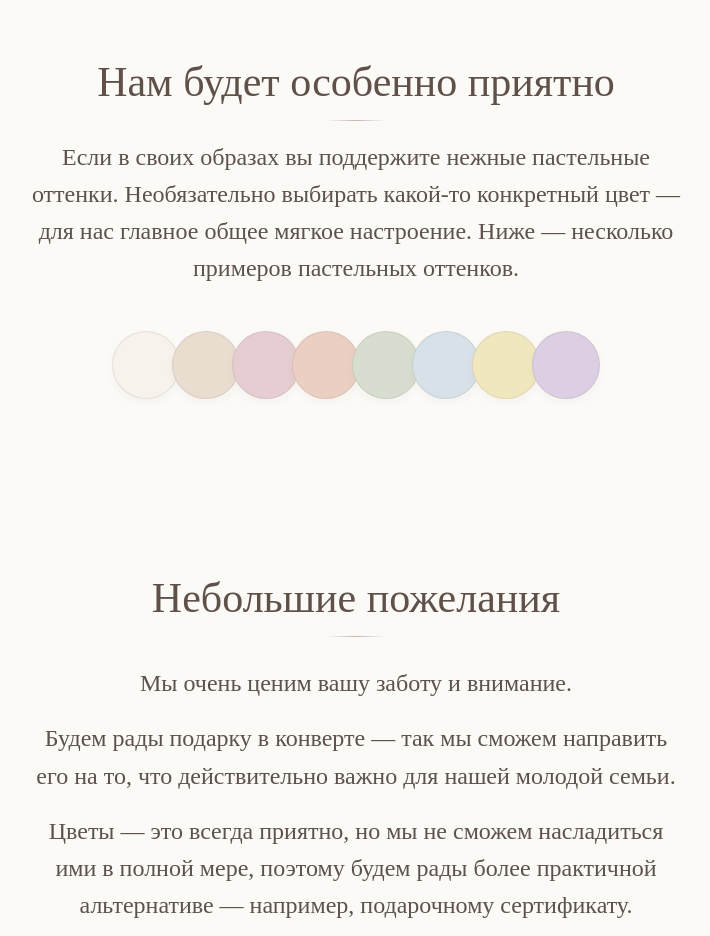
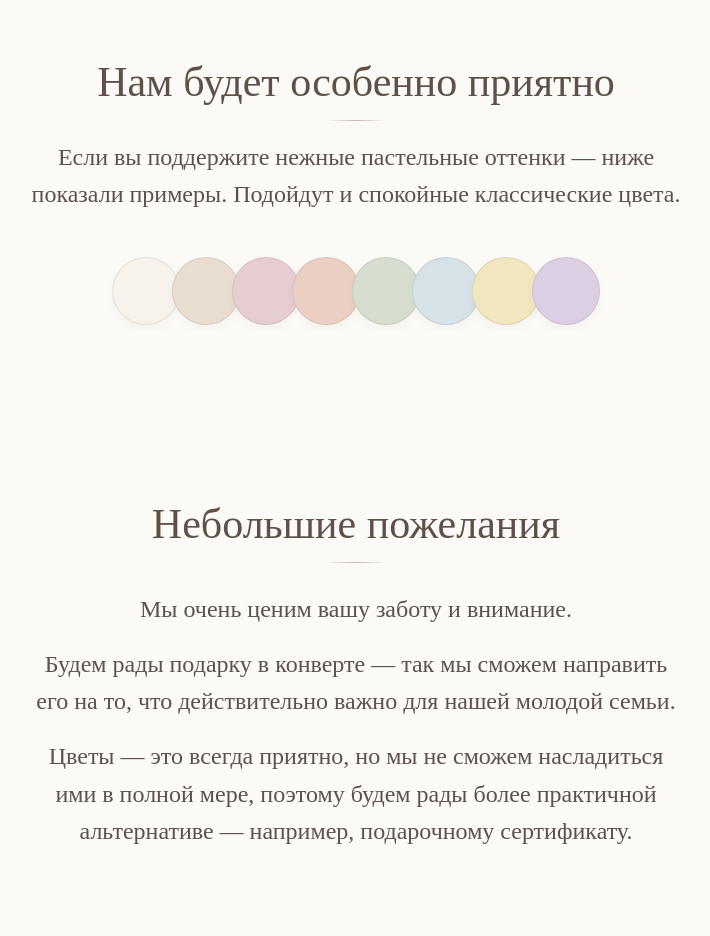
Before and after one commit to JuliaShk/MyWeddingInvite, a plain HTML site: page index.html in a window 1280 px wide. Shown: the part 3400-4336 px from the top of the page, without its empty margins (284-994 px from the left). Drawn offline with Linux system fonts and the light colour scheme; a web font is replaced by a local one.

Commit message:
Добавлена фавиконка, скорректирован текст с палитрой и заголовок сайта

```diff
--- a/index.html
+++ b/index.html
@@ -5,10 +5,11 @@
    <meta charset="UTF-8">
    <meta name="viewport" content="width=device-width, initial-scale=1.0">
    <meta name="description" content="Свадебное приглашение Руслана и Юлии — 10 июля 2026 года.">
-   <title>Руслан &amp; Юлия — свадебное приглашение</title>
+   <title>Руслан и Юлия — свадебное приглашение</title>
 
-   <link rel="preconnect" href="https://fonts.googleapis.com">
-   <link rel="preconnect" href="https://fonts.gstatic.com" crossorigin>
+   <link rel="icon" type="image/png" sizes="32x32" href="./img/favicon.png">
+   <link rel="icon" type="image/png" sizes="16x16" href="./img/favicon.png">
+   <link rel="apple-touch-icon" href="./img/favicon-180.png">
    <link rel="stylesheet" href="./css/normalize.css">
    <link rel="stylesheet" href="./css/styles.css">
    <link rel="stylesheet" href="./css/media.css">
@@ -189,9 +190,8 @@
             <h2 class="section-title">Нам будет особенно приятно</h2>
 
             <p class="palette__text">
-               Если в своих образах вы поддержите нежные пастельные оттенки.
-               Необязательно выбирать какой-то конкретный цвет — для нас главное общее мягкое настроение.
-               Ниже — несколько примеров пастельных оттенков.
+               Если вы поддержите нежные пастельные оттенки — ниже показали примеры.
+               Подойдут и спокойные классические цвета.
             </p>
 
             <div class="palette__composition" aria-label="Примеры пастельных оттенков">
```
